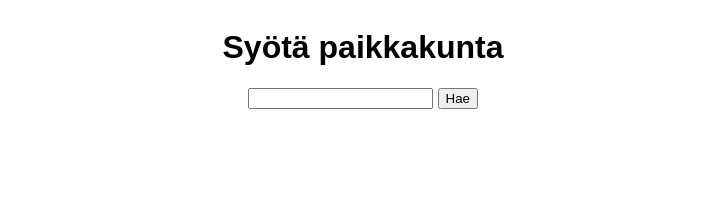
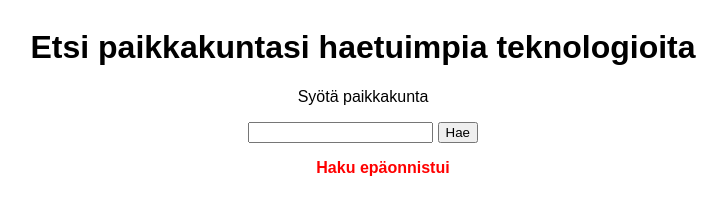
Before and after one commit to matiashaapasalmi/Fullstack-test, a plain HTML site: page frontend/index.html in a window 1280 px wide. Both pictures are taken after a click on the button "Hae". Shown: the whole page, without its empty margins (277-1004 px from the left). Drawn offline with Linux system fonts and the light colour scheme; no server answers.

Commit message:
frontend is finished

```diff
--- a/frontend/index.html
+++ b/frontend/index.html
@@ -14,6 +14,11 @@
         h1 {
             text-align: center;
         }
+        label {
+            text-align: center;
+            display: block;
+            margin-bottom: 1rem;
+        }
 
         .dokumentti {
             display: flex;
@@ -21,14 +26,23 @@
             justify-content: center;
             align-items: center;
         }
+        .error {
+            color: red !important;
+            text-align: center !important;
+            font-weight: bold !important;
+
+
+        }
     </style>
     <script>
 
         const submit = () => {
             console.log("submitted");
             let value = document.getElementById("textinput").value;
-            console.log(value);
-            fetch("http://localhost:8080/tampere").then((response) => {
+            let list = document.getElementById("list")
+            list.innerHTML = "";
+            let url = "http://localhost:8080/" + value;
+            fetch(url).then((response) => {
                 console.log(response);
                 return response.json();
             }).then(data => {
@@ -36,8 +50,15 @@
                 data.forEach(([a, b]) => {
                     let li = document.createElement("li");
                     li.innerText = a + " " + b;
-                    document.getElementById("list").appendChild(li);
+                    list.appendChild(li);
                 });
+            }).catch(err => {
+
+                let er1 = document.createElement("div");
+                er1.innerText = "Haku epäonnistui";
+                er1.className = "error";
+                list.appendChild(er1);
+
             })
         }
 
@@ -56,14 +77,17 @@
 
 <body>
     <div class="dokumentti">
-        <h1>Syötä paikkakunta</h1>
+        <h1>Etsi paikkakuntasi haetuimpia teknologioita</h1>
         <div>
-            <input id="textinput" type="text" required>
+            <label for="haku">Syötä paikkakunta</label>
+            <input name="haku" id="textinput" type="text" required>
             <button onclick="submit()" id="submitbutton" onchange="onchange()">Hae</button>
+
         </div>
         <ul id="list">
 
         </ul>
+
     </div>
 
 </body>
```
